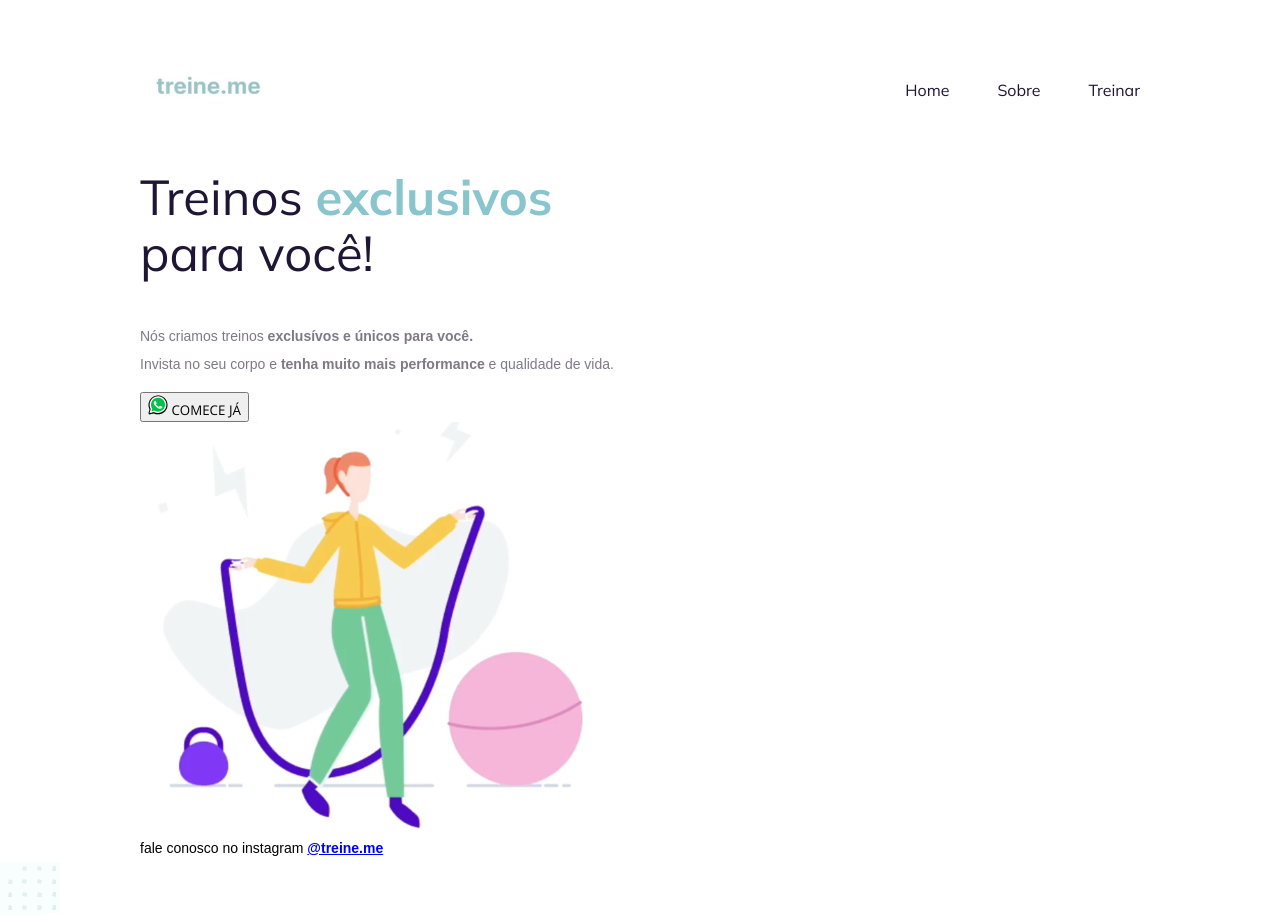
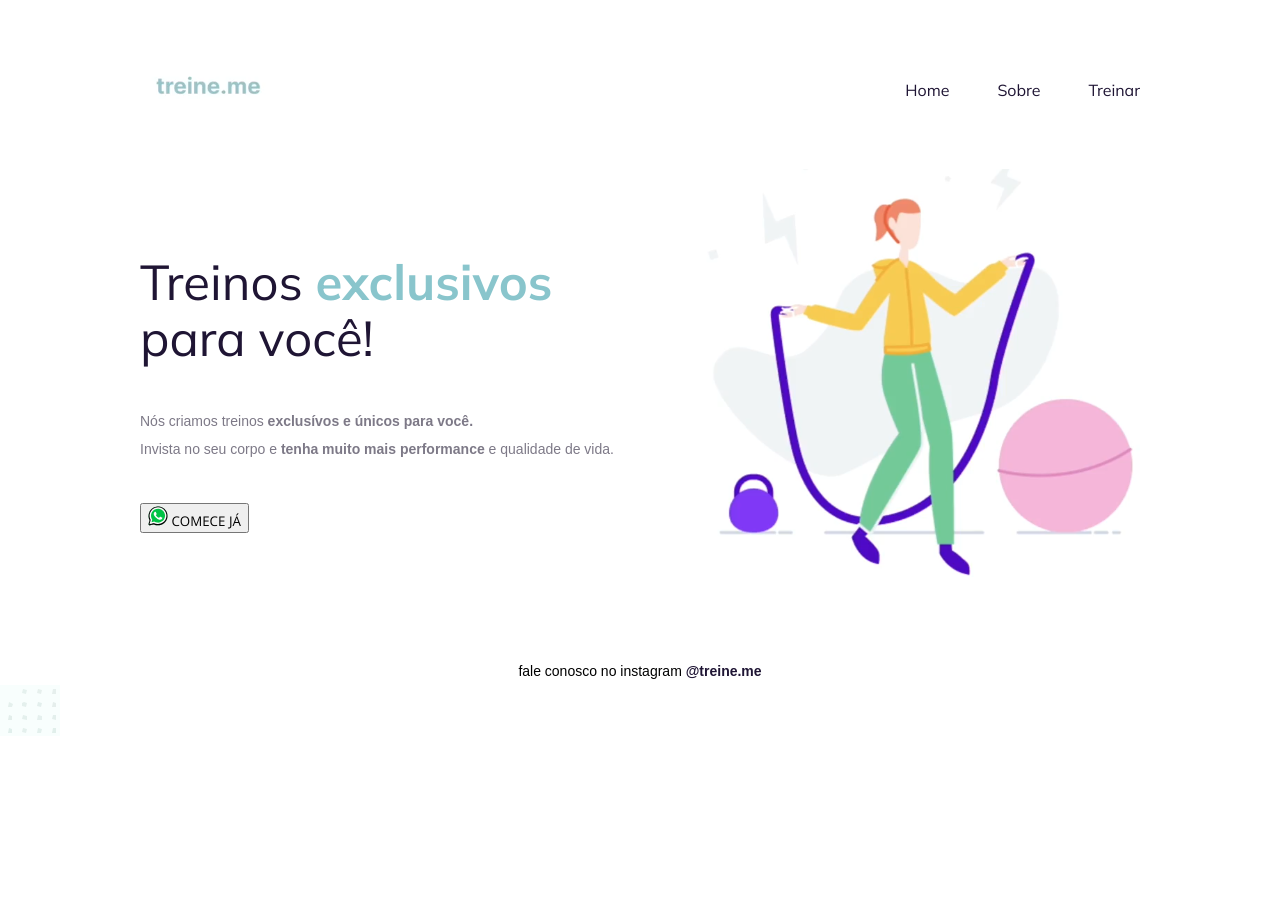
Before and after one commit to luizinho2002/landing_page_academia, a plain HTML site: page index.html in a window 1280 px wide. After the commit the page ends 800 px from the top, so only its background shows below. Drawn offline with nearby package versions, Linux system fonts and the light colour scheme.

Commit message:
Foi aplicado alinhamentos e adicionado espaços no main e footer

```diff
--- a/style.css
+++ b/style.css
@@ -41,6 +41,12 @@ h1, ul {
     font-family: 'Mulish', sans-serif;
 }
 
+main {
+    display: flex;
+    align-items: center;
+    justify-content: space-between;
+}
+
 h1 {
     font-size: 49px;
     line-height: 56px;
@@ -54,10 +60,11 @@ h1 span {
     font-weight: bold;
 }
 
-p {
+section p {
     font-size: 14px;
     line-height: 28px;
     color: #7d7987;
+    margin: 40px 0;
 }
 
 button {
@@ -68,8 +75,12 @@ button {
 footer {
     font-size: 14px;
     line-height: 28px;
+    text-align: center;
+    margin-top: 80px;
 }
 
 footer a {
     font-weight: bold;
+    text-decoration: none;
+    color: #1f1534
 }
```
